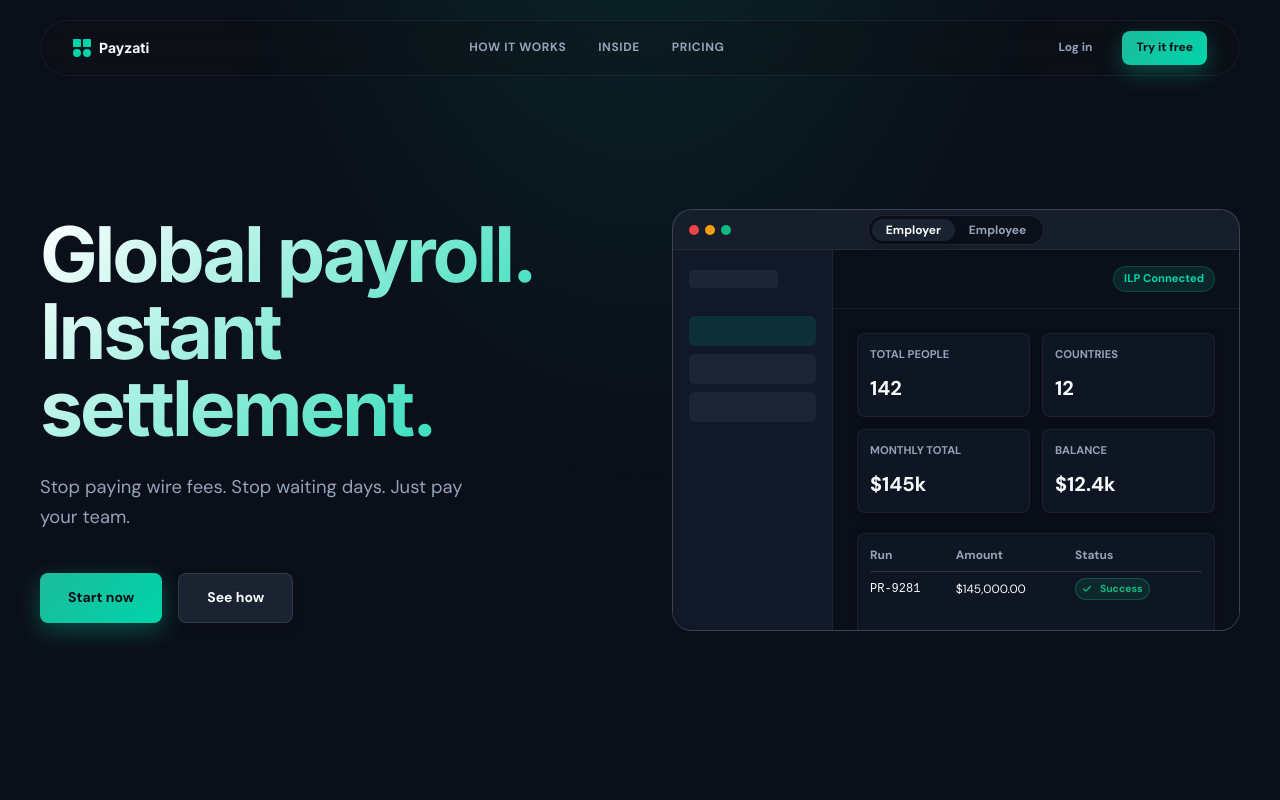
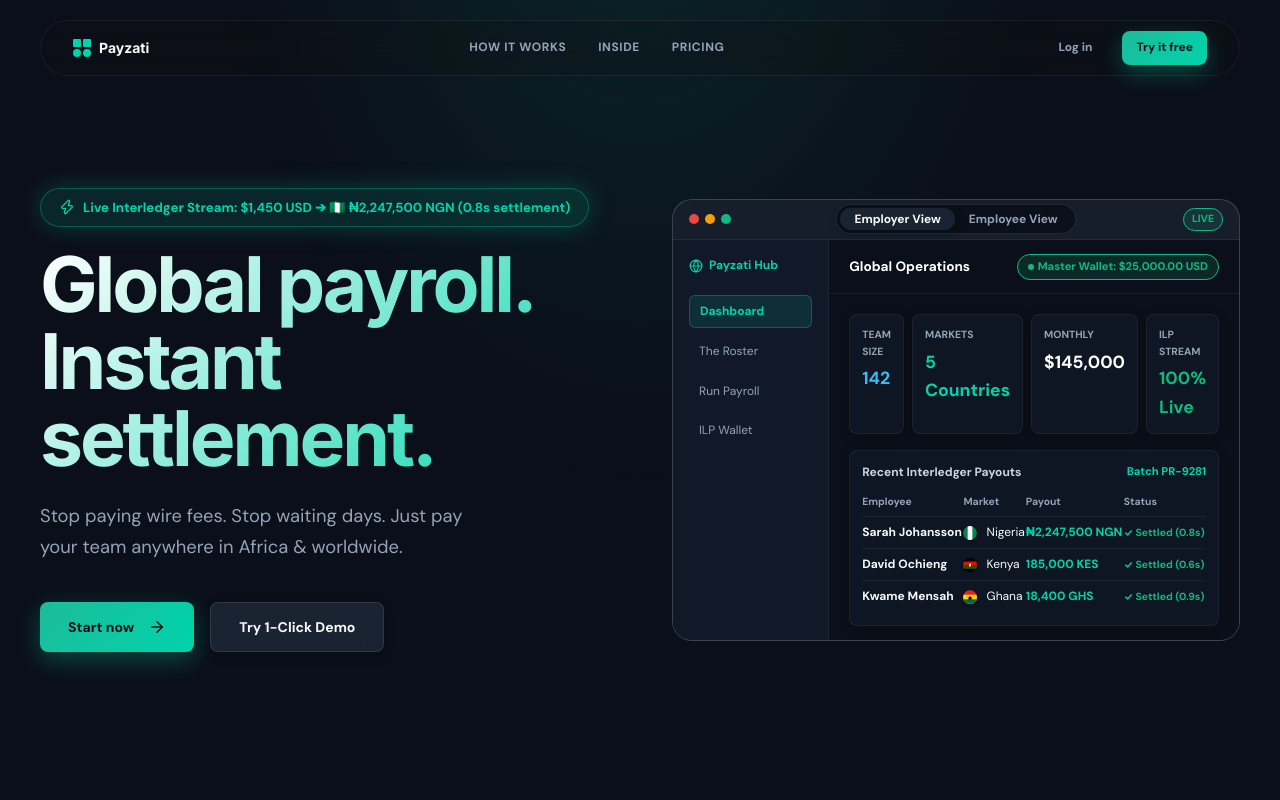
Before and after one commit to Iyinoluwa-Babarinde/payzati, a Next.js app: page / in a window 1280 px wide. Shown: the top 800 px of the page. Built offline with nearby package versions, Linux system fonts and the light colour scheme.

Commit message:
fix: sanitize auth error messages, add Back to Home navigation, and upgrade hero interactive preview mockup

```diff
--- a/src/app/page.tsx
+++ b/src/app/page.tsx
@@ -118,18 +118,38 @@
       <section className={styles.hero}>
         <div className={styles.heroInner}>
           <div className={styles.heroContent}>
+            <div
+              style={{
+                background: 'rgba(0, 212, 170, 0.12)',
+                color: '#00d4aa',
+                border: '1px solid rgba(0, 212, 170, 0.3)',
+                padding: '8px 18px',
+                borderRadius: '100px',
+                fontSize: '0.825rem',
+                fontWeight: 700,
+                display: 'inline-flex',
+                alignItems: 'center',
+                gap: '8px',
+                marginBottom: '1.25rem',
+                boxShadow: '0 0 24px rgba(0, 212, 170, 0.25)',
+              }}
+            >
+              <Zap size={16} />
+              <span>Live Interledger Stream: <strong>$1,450 USD ➔ 🇳🇬 ₦2,247,500 NGN</strong> (0.8s settlement)</span>
+            </div>
+
             <h1 className={`${styles.heroTitle} text-gradient-teal`}>
               Global payroll.<br/>Instant settlement.
             </h1>
             <p className={styles.heroSubtitle}>
-              Stop paying wire fees. Stop waiting days. Just pay your team.
+              Stop paying wire fees. Stop waiting days. Just pay your team anywhere in Africa &amp; worldwide.
             </p>
             <div className={styles.heroCTA}>
               <Link href="/auth/register" className="btn btn-primary btn-lg">
-                Start now
+                Start now <ArrowRight size={18} style={{ marginLeft: '6px' }} />
               </Link>
-              <Link href="#how-it-works" className="btn btn-secondary btn-lg">
-                See how
+              <Link href="/auth/login" className="btn btn-secondary btn-lg">
+                Try 1-Click Demo
               </Link>
             </div>
           </div>
@@ -148,74 +168,97 @@
                   onClick={() => setActiveView('employer')}
                   className={`${styles.viewBtn} ${activeView === 'employer' ? styles.activeViewBtn : ''}`}
                 >
-                  Employer
+                  Employer View
                 </button>
                 <button
                   onClick={() => setActiveView('employee')}
                   className={`${styles.viewBtn} ${activeView === 'employee' ? styles.activeViewBtn : ''}`}
                 >
-                  Employee
+                  Employee View
                 </button>
               </div>
 
-              <div style={{ width: '80px' }}></div>
+              <div style={{ width: '80px', display: 'flex', justifyContent: 'flex-end' }}>
+                <span style={{ fontSize: '0.65rem', color: '#10b981', fontWeight: 800, padding: '2px 8px', background: 'rgba(16,185,129,0.15)', borderRadius: '100px', border: '1px solid #10b981' }}>LIVE</span>
+              </div>
             </div>
 
-            <div style={{ background: 'var(--bg-primary)', display: 'flex', height: '380px', overflow: 'hidden' }}>
+            <div style={{ background: 'var(--bg-primary)', display: 'flex', height: '400px', overflow: 'hidden' }}>
               {activeView === 'employer' ? (
                 <>
-                  {/* Employer Sidebar Replica - collapsed to 160px */}
+                  {/* Employer Sidebar Replica */}
                   <div style={{ width: '160px', borderRight: '1px solid var(--border-subtle)', background: 'var(--bg-secondary)', padding: '1rem', display: 'flex', flexDirection: 'column', gap: '0.5rem' }}>
-                    <div style={{ width: '70%', height: '18px', background: 'var(--elevation-2)', borderRadius: '4px', marginBottom: '1.25rem', marginTop: '0.25rem' }}></div>
-                    <div style={{ width: '100%', height: '30px', background: 'var(--accent-teal-dim)', borderRadius: '6px' }}></div>
-                    <div style={{ width: '100%', height: '30px', background: 'var(--elevation-2)', borderRadius: '6px' }}></div>
-                    <div style={{ width: '100%', height: '30px', background: 'var(--elevation-2)', borderRadius: '6px' }}></div>
+                    <div style={{ fontSize: '0.75rem', fontWeight: 800, color: '#00d4aa', marginBottom: '0.75rem', display: 'flex', alignItems: 'center', gap: '6px' }}>
+                      <Globe size={14} /> Payzati Hub
+                    </div>
+                    <div style={{ width: '100%', padding: '6px 10px', background: 'var(--accent-teal-dim)', border: '1px solid rgba(0,212,170,0.3)', borderRadius: '6px', color: '#00d4aa', fontSize: '0.75rem', fontWeight: 700 }}>Dashboard</div>
+                    <div style={{ width: '100%', padding: '6px 10px', color: 'var(--text-secondary)', fontSize: '0.75rem' }}>The Roster</div>
+                    <div style={{ width: '100%', padding: '6px 10px', color: 'var(--text-secondary)', fontSize: '0.75rem' }}>Run Payroll</div>
+                    <div style={{ width: '100%', padding: '6px 10px', color: 'var(--text-secondary)', fontSize: '0.75rem' }}>ILP Wallet</div>
                   </div>
 
                   {/* Employer Main Replica */}
                   <div style={{ flex: 1, display: 'flex', flexDirection: 'column', background: 'var(--bg-primary)' }}>
-                    <div style={{ padding: '1rem 1.5rem', borderBottom: '1px solid var(--border-subtle)', display: 'flex', justifyContent: 'flex-end' }}>
-                      <div style={{ padding: '3px 10px', background: 'var(--accent-teal-dim)', border: '1px solid rgba(0, 212, 170, 0.2)', color: 'var(--accent-teal)', borderRadius: '100px', fontSize: '0.7rem', fontWeight: 700 }}>ILP Connected</div>
+                    <div style={{ padding: '0.85rem 1.25rem', borderBottom: '1px solid var(--border-subtle)', display: 'flex', justifyContent: 'space-between', alignItems: 'center' }}>
+                      <div style={{ fontSize: '0.85rem', fontWeight: 700, color: '#fff' }}>Global Operations</div>
+                      <div style={{ padding: '3px 10px', background: 'rgba(16,185,129,0.15)', border: '1px solid #10b981', color: '#10b981', borderRadius: '100px', fontSize: '0.7rem', fontWeight: 800, display: 'flex', alignItems: 'center', gap: '4px' }}>
+                        <span style={{ width: '6px', height: '6px', borderRadius: '50%', background: '#10b981' }}></span> Master Wallet: $25,000.00 USD
+                      </div>
                     </div>
-                    <div style={{ padding: '1.5rem', overflow: 'hidden' }}>
-                      {/* Collapsed 2x2 Stats Grid to prevent overflow */}
-                      <div style={{ display: 'grid', gridTemplateColumns: 'repeat(2, 1fr)', gap: '0.75rem', marginBottom: '1.25rem' }}>
-                        <div className={styles.mockCard} style={{ background: 'var(--elevation-1)' }}>
-                          <div style={{ color: 'var(--text-secondary)', fontSize: '0.7rem', marginBottom: '0.25rem', fontWeight: 700, textTransform: 'uppercase' }}>Total People</div>
-                          <div style={{ fontSize: '1.25rem', fontWeight: 700 }}>142</div>
+                    <div style={{ padding: '1.25rem', overflow: 'hidden' }}>
+                      {/* 4 Stats Grid */}
+                      <div style={{ display: 'grid', gridTemplateColumns: 'repeat(4, 1fr)', gap: '0.5rem', marginBottom: '1rem' }}>
+                        <div className={styles.mockCard} style={{ background: 'var(--elevation-1)', padding: '8px' }}>
+                          <div style={{ color: 'var(--text-secondary)', fontSize: '0.65rem', fontWeight: 700, textTransform: 'uppercase' }}>Team Size</div>
+                          <div style={{ fontSize: '1.1rem', fontWeight: 800, color: '#38bdf8' }}>142</div>
                         </div>
-                        <div className={styles.mockCard} style={{ background: 'var(--elevation-1)' }}>
-                          <div style={{ color: 'var(--text-secondary)', fontSize: '0.7rem', marginBottom: '0.25rem', fontWeight: 700, textTransform: 'uppercase' }}>Countries</div>
-                          <div style={{ fontSize: '1.25rem', fontWeight: 700 }}>12</div>
+                        <div className={styles.mockCard} style={{ background: 'var(--elevation-1)', padding: '8px' }}>
+                          <div style={{ color: 'var(--text-secondary)', fontSize: '0.65rem', fontWeight: 700, textTransform: 'uppercase' }}>Markets</div>
+                          <div style={{ fontSize: '1.1rem', fontWeight: 800, color: '#00d4aa' }}>5 Countries</div>
                         </div>
-                        <div className={styles.mockCard} style={{ background: 'var(--elevation-1)' }}>
-                          <div style={{ color: 'var(--text-secondary)', fontSize: '0.7rem', marginBottom: '0.25rem', fontWeight: 700, textTransform: 'uppercase' }}>Monthly Total</div>
-                          <div style={{ fontSize: '1.25rem', fontWeight: 700 }}>$145k</div>
+                        <div className={styles.mockCard} style={{ background: 'var(--elevation-1)', padding: '8px' }}>
+                          <div style={{ color: 'var(--text-secondary)', fontSize: '0.65rem', fontWeight: 700, textTransform: 'uppercase' }}>Monthly</div>
+                          <div style={{ fontSize: '1.1rem', fontWeight: 800, color: '#fff' }}>$145,000</div>
                         </div>
-                        <div className={styles.mockCard} style={{ background: 'var(--elevation-1)' }}>
-                          <div style={{ color: 'var(--text-secondary)', fontSize: '0.7rem', marginBottom: '0.25rem', fontWeight: 700, textTransform: 'uppercase' }}>Balance</div>
-                          <div style={{ fontSize: '1.25rem', fontWeight: 700 }}>$12.4k</div>
+                        <div className={styles.mockCard} style={{ background: 'var(--elevation-1)', padding: '8px' }}>
+                          <div style={{ color: 'var(--text-secondary)', fontSize: '0.65rem', fontWeight: 700, textTransform: 'uppercase' }}>ILP STREAM</div>
+                          <div style={{ fontSize: '1.1rem', fontWeight: 800, color: '#10b981' }}>100% Live</div>
                         </div>
                       </div>
 
-                      <div className={styles.mockCard} style={{ height: '110px', background: 'var(--elevation-1)' }}>
+                      {/* Live Recent Payout Table */}
+                      <div className={styles.mockCard} style={{ background: 'var(--elevation-1)', padding: '12px' }}>
+                        <div style={{ fontSize: '0.75rem', fontWeight: 700, marginBottom: '8px', color: '#cbd5e1', display: 'flex', justifyContent: 'space-between' }}>
+                          <span>Recent Interledger Payouts</span>
+                          <span style={{ color: '#00d4aa', fontSize: '0.7rem' }}>Batch PR-9281</span>
+                        </div>
                         <table style={{ width: '100%', fontSize: '0.75rem', textAlign: 'left', borderCollapse: 'collapse' }}>
                           <thead>
-                            <tr style={{ color: 'var(--text-secondary)', borderBottom: '1px solid var(--border-subtle)' }}>
-                              <th style={{ paddingBottom: '0.35rem' }}>Run</th>
-                              <th style={{ paddingBottom: '0.35rem' }}>Amount</th>
+                            <tr style={{ color: 'var(--text-secondary)', borderBottom: '1px solid var(--border-subtle)', fontSize: '0.65rem' }}>
+                              <th style={{ paddingBottom: '0.35rem' }}>Employee</th>
+                              <th style={{ paddingBottom: '0.35rem' }}>Market</th>
+                              <th style={{ paddingBottom: '0.35rem' }}>Payout</th>
                               <th style={{ paddingBottom: '0.35rem' }}>Status</th>
                             </tr>
                           </thead>
                           <tbody>
+                            <tr style={{ borderBottom: '1px solid rgba(255,255,255,0.05)' }}>
+                              <td style={{ padding: '6px 0', fontWeight: 600 }}>Sarah Johansson</td>
+                              <td><FlagNG size={14} /> Nigeria</td>
+                              <td style={{ fontWeight: 700, color: '#00d4aa' }}>₦2,247,500 NGN</td>
+                              <td><span style={{ color: '#10b981', fontSize: '0.65rem', fontWeight: 800 }}>✓ Settled (0.8s)</span></td>
+                            </tr>
+                            <tr style={{ borderBottom: '1px solid rgba(255,255,255,0.05)' }}>
+                              <td style={{ padding: '6px 0', fontWeight: 600 }}>David Ochieng</td>
+                              <td><FlagKE size={14} /> Kenya</td>
+                              <td style={{ fontWeight: 700, color: '#00d4aa' }}>185,000 KES</td>
+                              <td><span style={{ color: '#10b981', fontSize: '0.65rem', fontWeight: 800 }}>✓ Settled (0.6s)</span></td>
+                            </tr>
                             <tr>
-                              <td style={{ padding: '8px 0', fontFamily: 'var(--font-mono)' }}>PR-9281</td>
-                              <td>$145,000.00</td>
-                              <td>
-                                <span className="badge badge-success" style={{ padding: '2px 6px', fontSize: '0.65rem' }}>
-                                  <CheckIcon size={10} style={{ marginRight: '2px' }} /> Success
-                                </span>
-                              </td>
+                              <td style={{ padding: '6px 0', fontWeight: 600 }}>Kwame Mensah</td>
+                              <td><FlagGH size={14} /> Ghana</td>
+                              <td style={{ fontWeight: 700, color: '#00d4aa' }}>18,400 GHS</td>
+                              <td><span style={{ color: '#10b981', fontSize: '0.65rem', fontWeight: 800 }}>✓ Settled (0.9s)</span></td>
                             </tr>
                           </tbody>
                         </table>
@@ -226,37 +269,40 @@
               ) : (
                 <div style={{ flex: 1, display: 'flex', flexDirection: 'column' }}>
                   {/* Employee Topbar Replica */}
-                  <div style={{ padding: '1rem 1.5rem', borderBottom: '1px solid var(--border-subtle)', display: 'flex', justifyContent: 'space-between', alignItems: 'center' }}>
+                  <div style={{ padding: '0.85rem 1.25rem', borderBottom: '1px solid var(--border-subtle)', display: 'flex', justifyContent: 'space-between', alignItems: 'center' }}>
                     <div>
-                      <div style={{ fontSize: '1.1rem', fontWeight: 700 }}>Welcome back, Sarah</div>
-                      <div style={{ color: 'var(--text-secondary)', fontSize: '0.75rem' }}>Globex Corp</div>
+                      <div style={{ fontSize: '1rem', fontWeight: 800, color: '#fff' }}>Sarah Johansson (Senior Software Engineer)</div>
+                      <div style={{ color: '#38bdf8', fontSize: '0.725rem', fontFamily: 'monospace' }}>$ilp.interledger-test.dev/sarah-johansson</div>
                     </div>
-                    <div style={{ width: '32px', height: '32px', background: 'var(--accent-teal-dim)', borderRadius: '50%', color: 'var(--accent-teal)', display: 'flex', alignItems: 'center', justifyContent: 'center', fontWeight: 700, fontSize: '0.75rem' }}>SJ</div>
+                    <div style={{ padding: '4px 10px', background: 'rgba(16,185,129,0.15)', border: '1px solid #10b981', color: '#10b981', borderRadius: '100px', fontSize: '0.7rem', fontWeight: 800 }}>Active EWA Portal</div>
                   </div>
                   {/* Employee Main Replica */}
-                  <div style={{ padding: '1.5rem', display: 'flex', gap: '1rem', flex: 1, overflow: 'hidden' }}>
-                    <div style={{ flex: 2, display: 'flex', flexDirection: 'column', gap: '1rem' }}>
-                      <div className={styles.mockCard} style={{ background: 'var(--elevation-1)' }}>
-                        <div style={{ color: 'var(--text-secondary)', fontSize: '0.75rem', fontWeight: 700, textTransform: 'uppercase', marginBottom: '0.25rem' }}>Next Payday</div>
-                        <div style={{ fontSize: '1.5rem', fontWeight: 700, marginBottom: '0.75rem' }}>in 12 days</div>
-                        <div className={styles.mockProgressContainer}><div className={styles.mockProgressFill} style={{ width: '60%' }}></div></div>
+                  <div style={{ padding: '1.25rem', display: 'flex', gap: '1rem', flex: 1, overflow: 'hidden' }}>
+                    <div style={{ flex: 1.5, display: 'flex', flexDirection: 'column', gap: '0.75rem' }}>
+                      <div className={styles.mockCard} style={{ background: 'var(--elevation-1)', padding: '12px' }}>
+                        <div style={{ color: 'var(--text-secondary)', fontSize: '0.7rem', fontWeight: 700, textTransform: 'uppercase', marginBottom: '0.25rem' }}>Accrued Salary (Days 1 to 18 Worked)</div>
+                        <div style={{ fontSize: '1.4rem', fontWeight: 800, color: '#00d4aa', marginBottom: '0.5rem' }}>₦1,348,500 NGN</div>
+                        <div className={styles.mockProgressContainer}><div className={styles.mockProgressFill} style={{ width: '60%', background: 'linear-gradient(90deg, #00d4aa, #10b981)' }}></div></div>
                       </div>
-                      <div className={styles.mockCard} style={{ flex: 1, background: 'var(--elevation-1)' }}>
-                        <div style={{ fontSize: '0.75rem', fontWeight: 700, marginBottom: '0.5rem', color: 'var(--text-secondary)' }}>Recent paystubs</div>
+                      <div className={styles.mockCard} style={{ flex: 1, background: 'var(--elevation-1)', padding: '12px' }}>
+                        <div style={{ fontSize: '0.725rem', fontWeight: 700, marginBottom: '0.5rem', color: '#cbd5e1' }}>Recent ILP Stream Payouts</div>
                         <div style={{ display: 'flex', justifyContent: 'space-between', padding: '6px 0', borderBottom: '1px solid var(--border-subtle)', fontSize: '0.75rem' }}>
-                          <span>May 2026</span><span style={{ fontWeight: 700 }}>KES 145,000</span>
+                          <span>EWA Advance Withdrawal</span><span style={{ fontWeight: 700, color: '#10b981' }}>+ ₦450,000 NGN</span>
                         </div>
                         <div style={{ display: 'flex', justifyContent: 'space-between', padding: '6px 0', fontSize: '0.75rem' }}>
-                          <span>Apr 2026</span><span style={{ fontWeight: 700 }}>KES 145,000</span>
+                          <span>Regular Monthly Payroll</span><span style={{ fontWeight: 700, color: '#10b981' }}>+ ₦2,247,500 NGN</span>
                         </div>
                       </div>
                     </div>
-                    <div style={{ flex: 1.2 }}>
-                      <div className={styles.mockCard} style={{ background: 'var(--elevation-2)', borderLeft: '4px solid var(--accent-teal)', height: '100%', display: 'flex', flexDirection: 'column' }}>
-                        <div style={{ fontWeight: 700, fontSize: '0.7rem', textTransform: 'uppercase', color: 'var(--text-secondary)', marginBottom: '0.5rem' }}>Wage Access</div>
-                        <div style={{ color: 'var(--text-primary)', fontSize: '0.75rem', marginBottom: '1.25rem', lineHeight: 1.4 }}>Withdraw accrued earnings instantly.</div>
+                    <div style={{ flex: 1 }}>
+                      <div className={styles.mockCard} style={{ background: 'linear-gradient(135deg, rgba(16,185,129,0.12) 0%, rgba(15,23,42,0.9) 100%)', border: '1px solid rgba(16,185,129,0.4)', height: '100%', padding: '14px', display: 'flex', flexDirection: 'column' }}>
+                        <div style={{ fontWeight: 800, fontSize: '0.75rem', textTransform: 'uppercase', color: '#10b981', marginBottom: '0.5rem' }}>Earned Wage Access</div>
+                        <div style={{ color: '#e2e8f0', fontSize: '0.75rem', marginBottom: '0.75rem', lineHeight: 1.4 }}>Withdraw up to ₦1,348,500 NGN before payday over Interledger.</div>
+                        <div style={{ background: 'rgba(0,0,0,0.4)', padding: '8px', borderRadius: '8px', marginBottom: '0.75rem', fontSize: '0.7rem', color: '#94a3b8' }}>
+                          Flat fee: <strong style={{ color: '#fff' }}>$1.50 USD</strong> · Instant ILP Stream
+                        </div>
                         <div style={{ marginTop: 'auto' }}>
-                          <button className="btn btn-primary btn-sm btn-block" style={{ width: '100%', fontSize: '0.7rem' }}>Withdraw</button>
+                          <button className="btn btn-primary btn-sm btn-block" style={{ width: '100%', fontSize: '0.75rem', fontWeight: 800, background: 'linear-gradient(135deg, #10b981 0%, #00d4aa 100%)', color: '#0d1117' }}>Withdraw via ILP</button>
                         </div>
                       </div>
                     </div>
@@ -267,6 +313,7 @@
           </div>
         </div>
       </section>
+
 
       {/* 2. SOCIAL PROOF */}
       <section className={styles.socialProof}>
```
Also changed, not shown: src/app/auth/login/page.tsx (+26 -4 lines), src/app/auth/register/page.tsx (+25 -3 lines).
